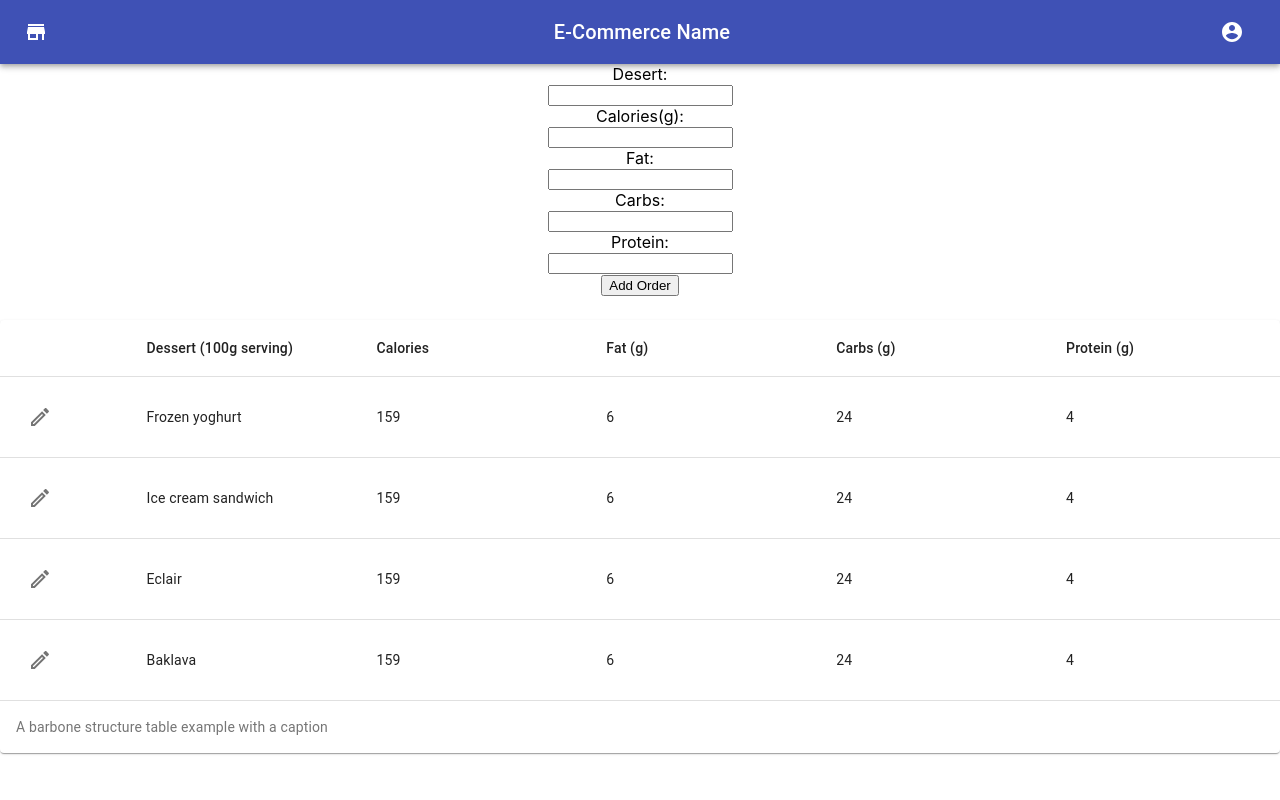
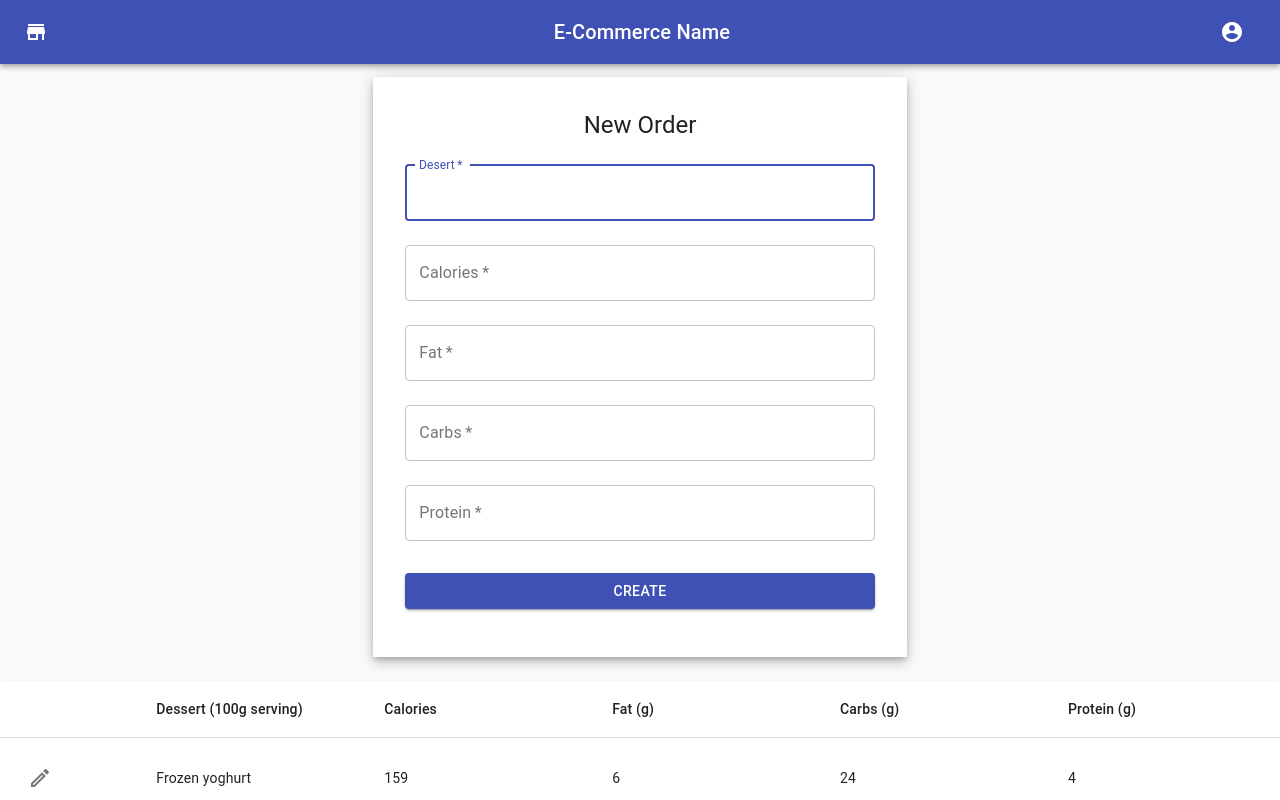
Before and after one commit to msymbolEJA/frontend-textile, a React (Create React App) app: page /new-order in a window 1280 px wide. Shown: the top 800 px of the page. Built offline with nearby package versions, Linux system fonts and the light colour scheme.

Commit message:
add ui form at new-order page

```diff
--- a/src/components/orders/new/Form.js
+++ b/src/components/orders/new/Form.js
@@ -1,41 +1,143 @@
-const InputForm = ({ handleSubmit, handleChange }) => {
+import React, { useState } from "react";
+import { useHistory } from "react-router-dom";
+import Button from "@material-ui/core/Button";
+import CssBaseline from "@material-ui/core/CssBaseline";
+import TextField from "@material-ui/core/TextField";
+import FormControlLabel from "@material-ui/core/FormControlLabel";
+import Checkbox from "@material-ui/core/Checkbox";
+import Link from "@material-ui/core/Link";
+import Paper from "@material-ui/core/Paper";
+import Box from "@material-ui/core/Box";
+import Grid from "@material-ui/core/Grid";
+import Typography from "@material-ui/core/Typography";
+import { makeStyles } from "@material-ui/core/styles";
+import LocalMallIcon from "@material-ui/icons/LocalMall";
+
+const useStyles = makeStyles((theme) => ({
+  root: {
+    display: "flex",
+    justifyContent: "center",
+    height: "auto",
+    marginTop: "0.8rem",
+  },
+  image: {
+    backgroundImage:
+      "url(https://images.unsplash.com/photo-1548142723-aae7678afa53?ixid=MXwxMjA3fDB8MHxwaG90by1wYWdlfHx8fGVufDB8fHw%3D&ixlib=rb-1.2.1&auto=format&fit=crop&w=635&q=80)",
+    backgroundRepeat: "no-repeat",
+    backgroundColor:
+      theme.palette.type === "light"
+        ? theme.palette.grey[50]
+        : theme.palette.grey[900],
+    backgroundSize: "cover",
+    backgroundPosition: "center",
+  },
+  paper: {
+    margin: theme.spacing(4, 4),
+    display: "flex",
+    flexDirection: "column",
+    alignItems: "center",
+  },
+  avatar: {
+    margin: theme.spacing(1),
+    backgroundColor: theme.palette.primary.main,
+  },
+  form: {
+    width: "100%", // Fix IE 11 issue.
+    marginTop: theme.spacing(1),
+  },
+  submit: {
+    margin: theme.spacing(3, 0, 2),
+  },
+}));
+
+export default function InputForm({ handleSubmit, handleChange }) {
+  const classes = useStyles();
+  const [values, setValues] = useState({
+    email: "",
+    password: "",
+  });
+
   return (
-    <div>
-      <form onSubmit={handleSubmit}>
-        <label>Desert:</label>
-        <br />
-        <input type="text" name="desert" id="desert" onChange={handleChange} />
-        <br />
-        <label>Calories(g):</label>
-        <br />
-        <input
+    <Grid container component="main" className={classes.root}>
+      <CssBaseline />
+      <Grid item xs={12} sm={8} md={5} component={Paper} elevation={6} square>
+        <div className={classes.paper}>
+          <Typography component="h1" variant="h5">
+            New Order
+          </Typography>
+          <form className={classes.form} onSubmit={handleSubmit}>
+            <TextField
+              variant="outlined"
+              margin="normal"
+              required
+              fullWidth
+              id="desert"
+              label="Desert"
+              name="desert"
+              autoComplete="desert"
+              onChange={handleChange}
+              autoFocus
+            />
+            <TextField
+              variant="outlined"
+              margin="normal"
+              required
+              fullWidth
+              name="calories"
+              label="Calories"
               type="number"
-          name="calories"
               id="calories"
+              autoComplete="calories"
               onChange={handleChange}
             />
-        <br />
-        <label>Fat:</label>
-        <br />
-        <input type="number" name="fat" id="fat" onChange={handleChange} />
-        <br />
-        <label>Carbs:</label>
-        <br />
-        <input type="number" name="carbs" id="carbs" onChange={handleChange} />
-        <br />
-        <label>Protein:</label>
-        <br />
-        <input
+            <TextField
+              variant="outlined"
+              margin="normal"
+              required
+              fullWidth
+              name="fat"
+              label="Fat"
               type="number"
-          name="protein"
-          id="protein"
+              id="fat"
+              autoComplete="fat"
               onChange={handleChange}
             />
-        <br />
-        <input type="submit" value="Add Order" />
+            <TextField
+              variant="outlined"
+              margin="normal"
+              required
+              fullWidth
+              name="carbs"
+              label="Carbs"
+              type="number"
+              id="calories"
+              autoComplete="calories"
+              onChange={handleChange}
+            />
+            <TextField
+              variant="outlined"
+              margin="normal"
+              required
+              fullWidth
+              name="protein"
+              label="Protein"
+              type="number"
+              id="protein"
+              autoComplete="protein"
+              onChange={handleChange}
+            />
+            <Button
+              type="submit"
+              fullWidth
+              variant="contained"
+              color="primary"
+              className={classes.submit}
+            >
+              Create
+            </Button>
           </form>
         </div>
+      </Grid>
+    </Grid>
   );
-};
-
-export default InputForm;
+}
```
Also changed, not shown: 1 other file (tests, documents, lock files or other folders). Lines whose indentation alone changed are shown as unchanged.
